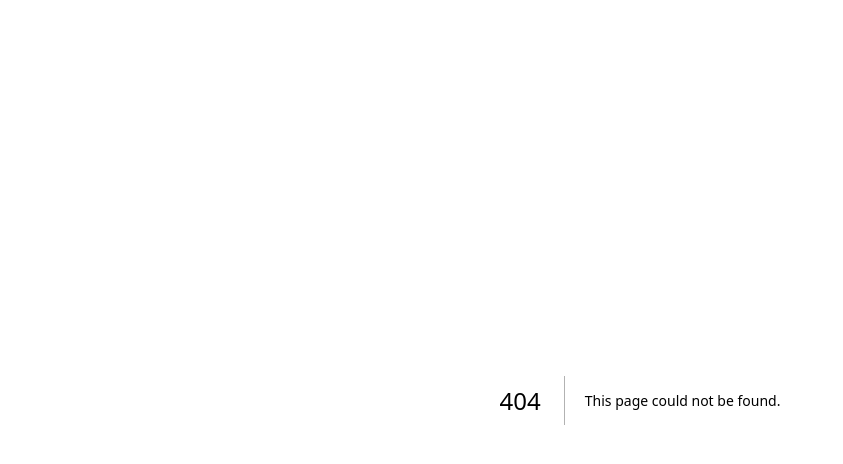
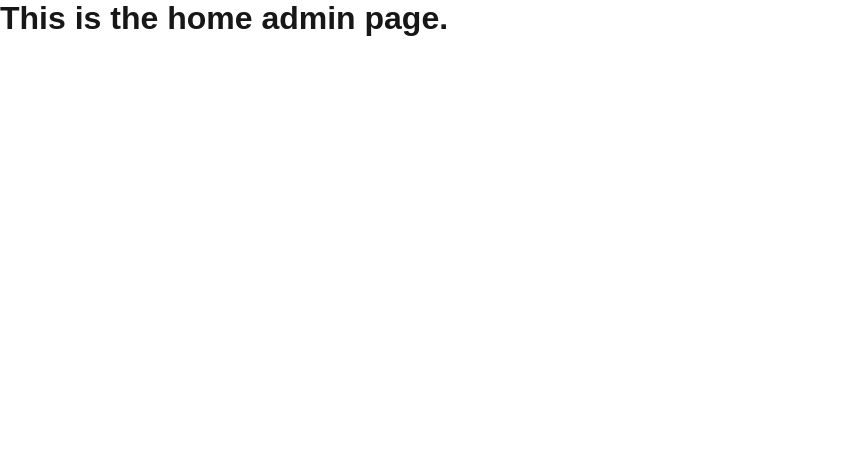
Before and after one commit to alexandreSilva604/bookersource-front, a Next.js app: page /admin in a window 1280 px wide. Before the commit this address had no page. Shown: the top 464 px of the page, without its empty margins (0-843 px from the left). Built offline with nearby package versions, Linux system fonts and the light colour scheme.

Commit message:
Added admin page route

```diff
--- /dev/null
+++ b/src/app/admin/layout.js
@@ -0,0 +1,10 @@
+export default function AdminLayout({ children }) {
+
+    return (
+        <html lang="en">
+            <body>
+                {children}
+            </body>
+        </html>
+    )
+}
--- /dev/null
+++ b/src/app/admin/page.js
@@ -0,0 +1,6 @@
+export default function AdminHome() {
+
+    return (
+        <h1>This is the home admin page.</h1>
+    )
+}
```
